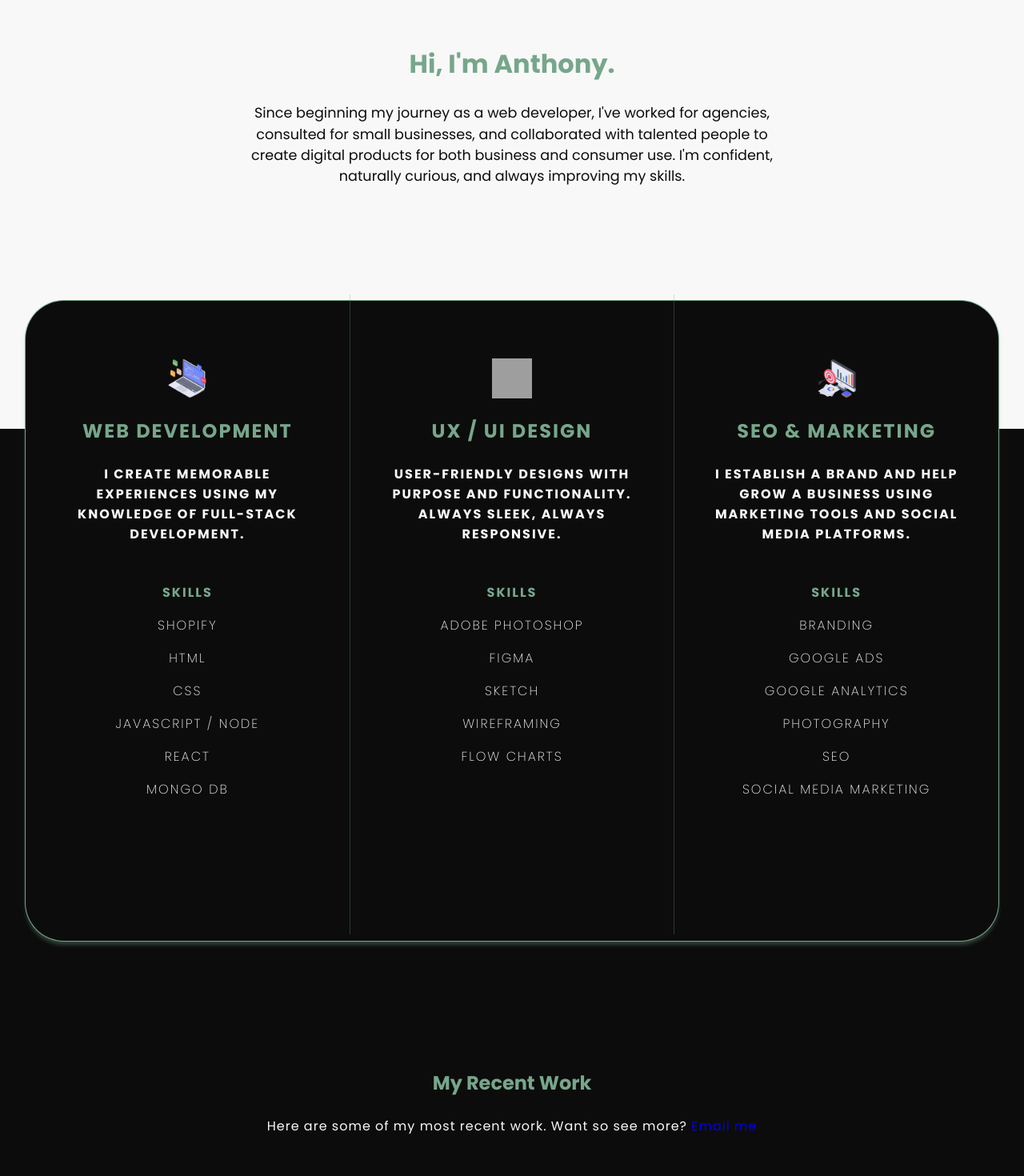
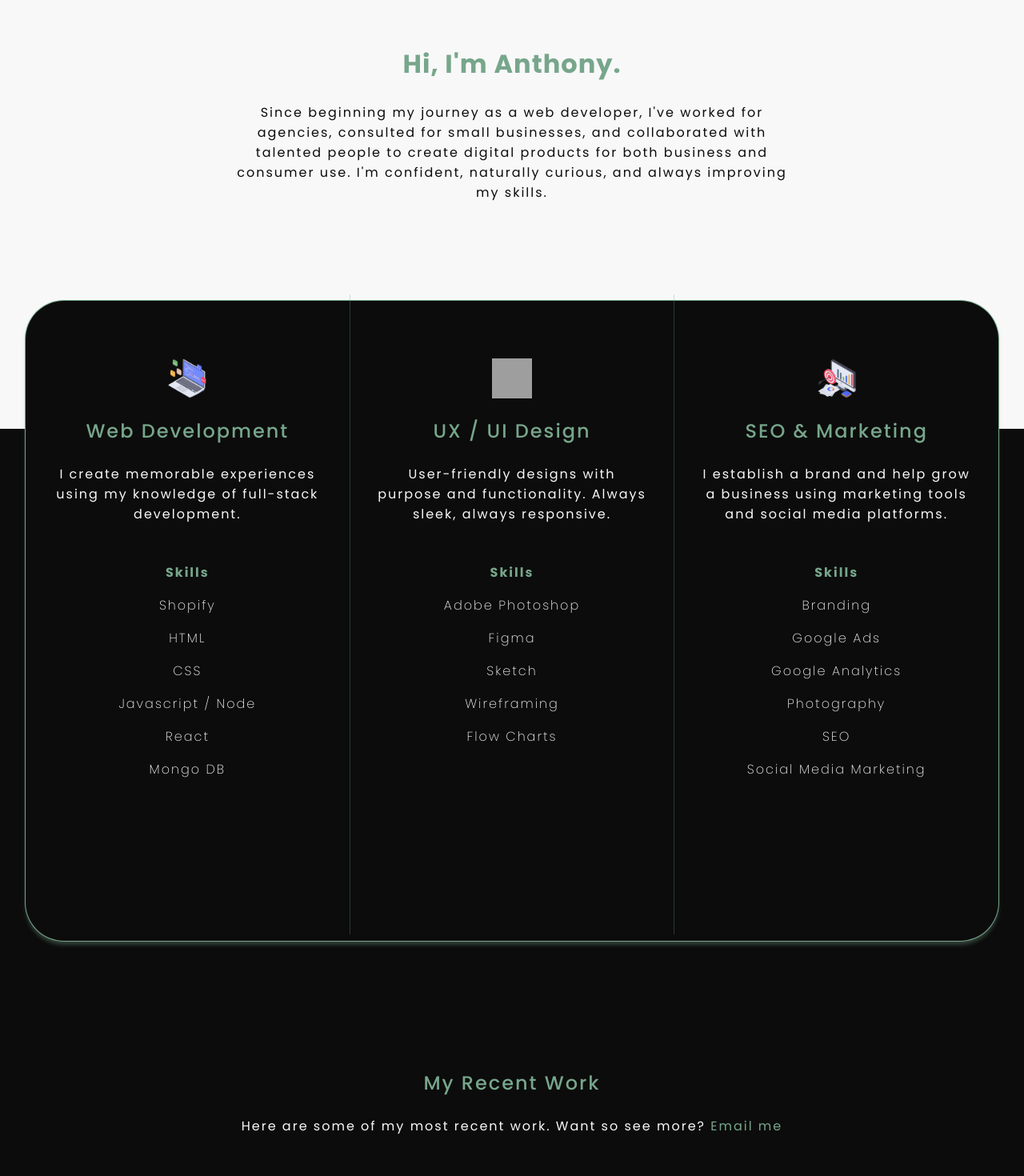
Before and after one commit to Duquea95/NextJS_Portfolio, a Next.js app: page / in a window 1280 px wide. Shown: the part 880-2350 px from the top of the page at 80% size. Built offline with nearby package versions, Linux system fonts and the light colour scheme; grey boxes are pictures that could not be loaded.

Commit message:
update css

```diff
--- a/components/Gallery/index.js
+++ b/components/Gallery/index.js
@@ -66,7 +66,7 @@ const Gallery = ({galleryData}) => {
     <>
       <section className='gallery-wrapper'>
         <div className='gallery-container'>
-          <div className='gallery-title'><h1 style={{textAlign: 'center', textTransform: 'uppercase'}}>My Photography</h1></div>
+          <div className='gallery-title'><h1 style={{textAlign: 'center'}}>My Photography</h1></div>
           {galleryData && createGallery()}
         </div>
       </section>
--- a/global.css
+++ b/global.css
@@ -141,7 +141,7 @@ form .flex, .section.text-with-image .content > .flex, form label, .banner .flex
   display: block;
 }
 
-h1, h2, input, .mainColor,.inner-tab p, footer p, .skills-set, .badges p, form label{
+h1, h2, input, .mainColor,.inner-tab p, footer p, .skills-set, .badges p, form label, .cards .content-copy a{
   color: #77A68B ;
 }
 
@@ -417,10 +417,8 @@ Component Styling - CopyBlock
 .CopyBlock .content h2{
   margin-bottom: 1.5rem;
   font-size: 2rem;
-}
-.CopyBlock .content p{
-  line-height: 1.5;
-  font-size: 1.1rem;
+  letter-spacing: 1px;
+  font-weight: 700;
 }
 
 /*********************************
@@ -438,6 +436,23 @@ Component Styling - Cards
   width: calc(100% - 4rem);
   margin: 0 auto 3rem;
 }
+.cards .content-copy a{
+  position: relative;
+}
+.cards .content-copy a::after{
+  /* width: 100%; */
+  content: "";
+  position: absolute;
+  border-bottom: 1px solid #f8f8f8;
+  bottom: 0;
+  left: 0;
+  right: unset;
+  width: 0;
+  transition: width 300ms linear;
+}
+.cards .content-copy a:hover::after{
+  width: 100%;
+}
 .card-grid{
   flex-wrap: wrap;
   justify-content: space-evenly;
@@ -453,10 +468,6 @@ Component Styling - Cards
   color: #0c0c0c;
 }
 .card img{
-  /* height: 100%; */
-  /* width: 100%; */
-  /* bottom: 0;
-  left: 0; */
   position: absolute;
   right: 0;
   top: 0;
@@ -510,7 +521,7 @@ Component Styling - Cards
 .card-link:hover{
   background: #77A68B;
 }
-.card-link, .card h2, .text-with-image p, .card figcaption p, footer div.padding.content > div:first-child a, footer span, .list-header, .slide, .banner, .gallery-wrapper h2, li{
+.card-link, .card h2, .text-with-image p, .card figcaption p, footer div.padding.content > div:first-child a, footer span, .list-header, .slide, .banner, .gallery-wrapper h2, li, p, h2{
   letter-spacing: 2px;
 }
 
@@ -526,6 +537,9 @@ p,.card-link, header a, .banner h2, button a, form input::placeholder, textarea:
 
 .mailer h1{
   margin-bottom: 1.2rem;
+}
+h2{
+  font-weight: 500;
 }
 
 /*********************************
@@ -626,7 +640,7 @@ Component Styling - Button
   background: transparent;
   white-space: nowrap;
   /* padding-top: 2rem; */
-  text-transform: uppercase;
+  /* text-transform: uppercase; */
   border: 2px solid #77A68B;
   margin: 0 auto;
   border-radius: 0.4rem;
@@ -698,6 +712,7 @@ Component Styling - Carousel
 }
 .slide-copy{
   margin-top: 1.5rem;
+  font-weight: 400;
 }
 .slide-list, .footer-menu, footer .section .content > div:first-child > div{
   margin-top: 3rem;
@@ -706,7 +721,7 @@ Component Styling - Carousel
   margin-bottom: 1rem;
   color: #77A68B;
   font-weight: bold;
-  text-transform: uppercase;
+  /* text-transform: uppercase; */
 }
 .slide img, .slide-list-item{
   margin-bottom: 1rem;
```
